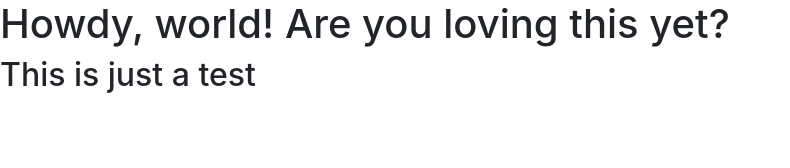
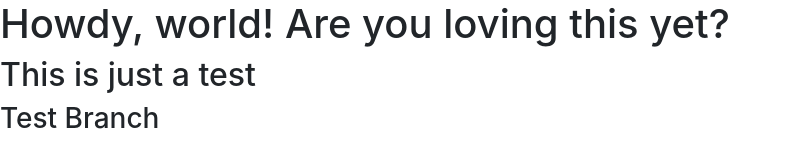
Before and after one commit to reisuj/bootstrap, a plain HTML site: page index.html in a window 1280 px wide. Shown: the whole page, without its empty margins (0-790 px from the left). Drawn offline with nearby package versions, Linux system fonts and the light colour scheme.

Commit message:
Test Branch

```diff
--- a/index.html
+++ b/index.html
@@ -13,6 +13,7 @@
   <body>
     <h1>Howdy, world! Are you loving this yet?</h1>
     <h2>This is just a test</h2>
+    <h3>Test Branch</h3>
 
     <!-- Optional JavaScript -->
     <!-- jQuery first, then Popper.js, then Bootstrap JS -->
```
